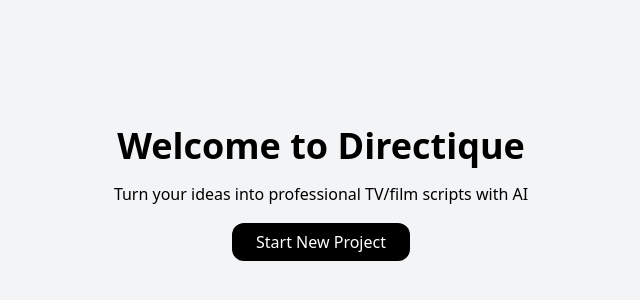
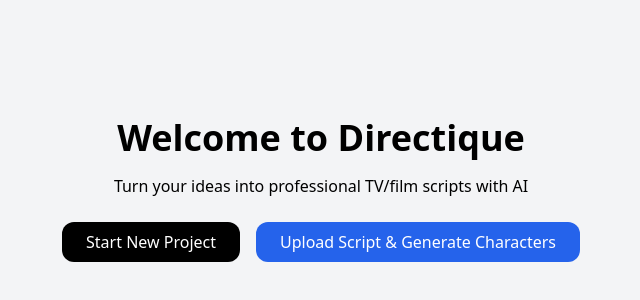
Before and after one commit to amarsagar87/-Directique, a React (Create React App) app in the folder frontend/: page / in a window 1280 px wide. Shown: the part 210-510 px from the top of the page, without its empty margins (319-959 px from the left). Built offline with nearby package versions, Linux system fonts and the light colour scheme.

Commit message:
Update Home.jsx

```diff
--- a/frontend/src/pages/Home.jsx
+++ b/frontend/src/pages/Home.jsx
@@ -7,9 +7,14 @@ const Home = () => {
       <div className="text-center">
         <h1 className="text-4xl font-bold mb-4">Welcome to Directique</h1>
         <p className="mb-6">Turn your ideas into professional TV/film scripts with AI</p>
-        <Link to="/generate" className="bg-black text-white px-6 py-2 rounded-xl">
-          Start New Project
-        </Link>
+        <div className="flex justify-center gap-4">
+          <Link to="/generate" className="bg-black text-white px-6 py-2 rounded-xl hover:bg-gray-800">
+            Start New Project
+          </Link>
+          <Link to="/upload" className="bg-blue-600 text-white px-6 py-2 rounded-xl hover:bg-blue-700">
+            Upload Script & Generate Characters
+          </Link>
+        </div>
       </div>
     </div>
   );
```
